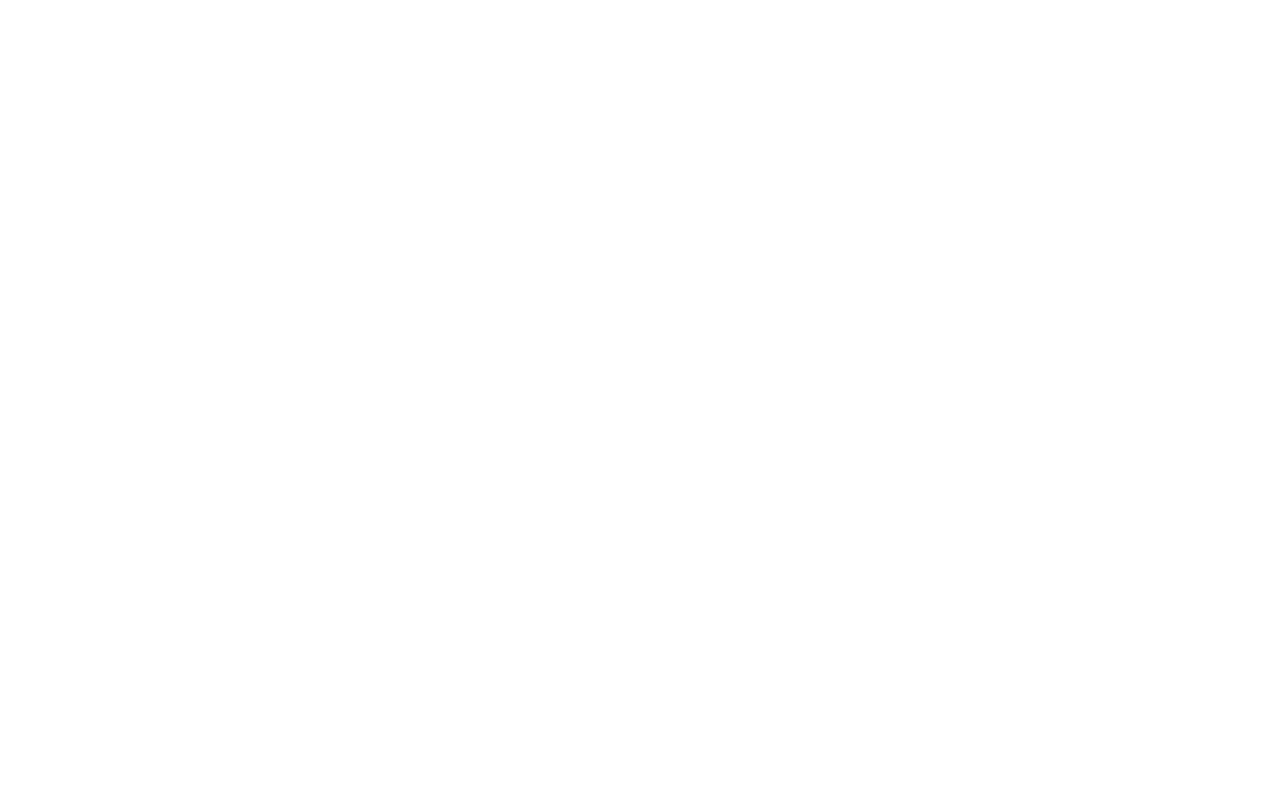
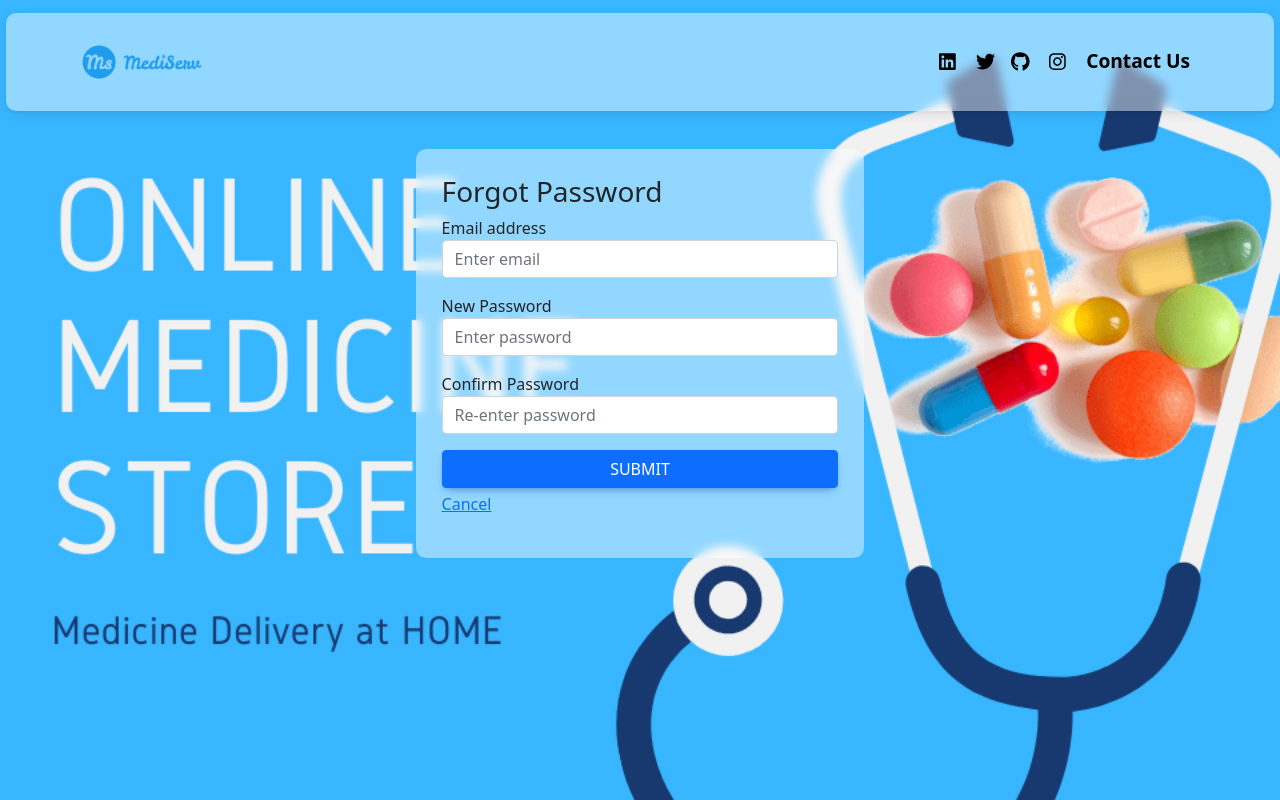
Before and after one commit to binayakbishnu/MediServ_website, a React (Create React App) app: page /forgotPassword in a window 1280 px wide. Before the commit this address had no page. Built offline with nearby package versions, Linux system fonts and the light colour scheme.

Commit message:
feat: forgotPassword page added

```diff
--- /dev/null
+++ b/src/Authentication/ForgotPassword.jsx
@@ -0,0 +1,48 @@
+import React from 'react'
+import { Link } from 'react-router-dom'
+
+import forgotPasswordStyles from './ForgotPassword.module.css'
+
+export default function ForgotPassword() {
+    return (
+        <div className={`${forgotPasswordStyles.forgotPasswordParent} auth-wrapper`}>
+            <div className="auth-inner">
+            <form action='/mainApp' method='get'>
+                <h3>Forgot Password</h3>
+                <div className="mb-3">
+                    <label>Email address</label>
+                    <input
+                        type="email"
+                        className="form-control"
+                        placeholder="Enter email"
+                    />
+                </div>
+                <div className="mb-3">
+                    <label> New Password</label>
+                    <input
+                        type="password"
+                        className="form-control"
+                        placeholder="Enter password"
+                    />
+                </div>
+                <div className="mb-3">
+                    <label> Confirm Password</label>
+                    <input
+                        type="password"
+                        className="form-control"
+                        placeholder="Re-enter password"
+                    />
+                </div>
+                <div className="d-grid mb-1">
+                    <button type="submit" className="btn btn-primary">
+                        Submit
+                    </button>
+                </div>
+                <div className="forgot-password text-right d-flex justify-content-between">
+                    <p><Link to='/login'>Cancel</Link></p>
+                </div>
+            </form>
+            </div>
+        </div>
+    )
+}
--- /dev/null
+++ b/src/Authentication/ForgotPassword.module.css
@@ -0,0 +1,11 @@
+.forgotPasswordParent {
+    /* background-color: red; */
+    width: 35%;
+    margin: auto;
+    margin-top: 3%;
+
+    background-color: rgba(255, 255, 255, 0.45) !important;
+    backdrop-filter: blur(5px);
+    border-radius: 10px 10px 10px 10px;
+    padding: 2%;
+}
--- a/src/index.jsx
+++ b/src/index.jsx
@@ -15,6 +15,7 @@ import PaymentHistory from './ProfilePage/PaymentHistory';
 import Auth from './Authentication/Auth';
 import Login from './Authentication/Login';
 import SignUp from './Authentication/SignUp';
+import ForgotPassword from './Authentication/ForgotPassword';
 
 
 const root = ReactDOM.createRoot(document.getElementById('root'));
@@ -24,8 +25,9 @@ root.render(
       <Routes>
         <Route path="/" element={<Auth />}>
           <Route path="/" element={<Login />} />
-          <Route path="/login" element={<Login />} />
+          <Route path="login" element={<Login />} />
           <Route path="signUp" element={<SignUp />} />
+          <Route path="forgotPassword" element={<ForgotPassword />} />
         </Route>
         <Route path="/mainApp" element={<App />}>
           <Route path="/mainApp" element={<HomePage />} />
```
